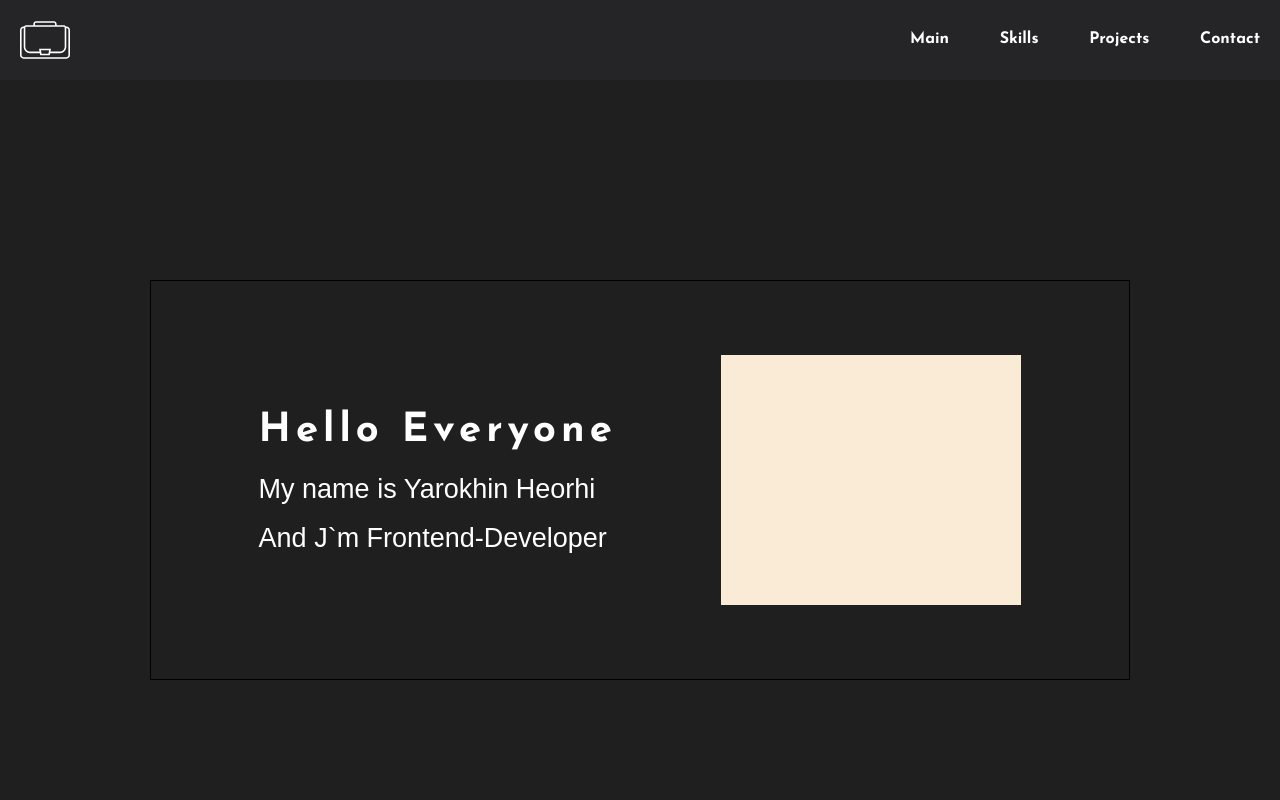
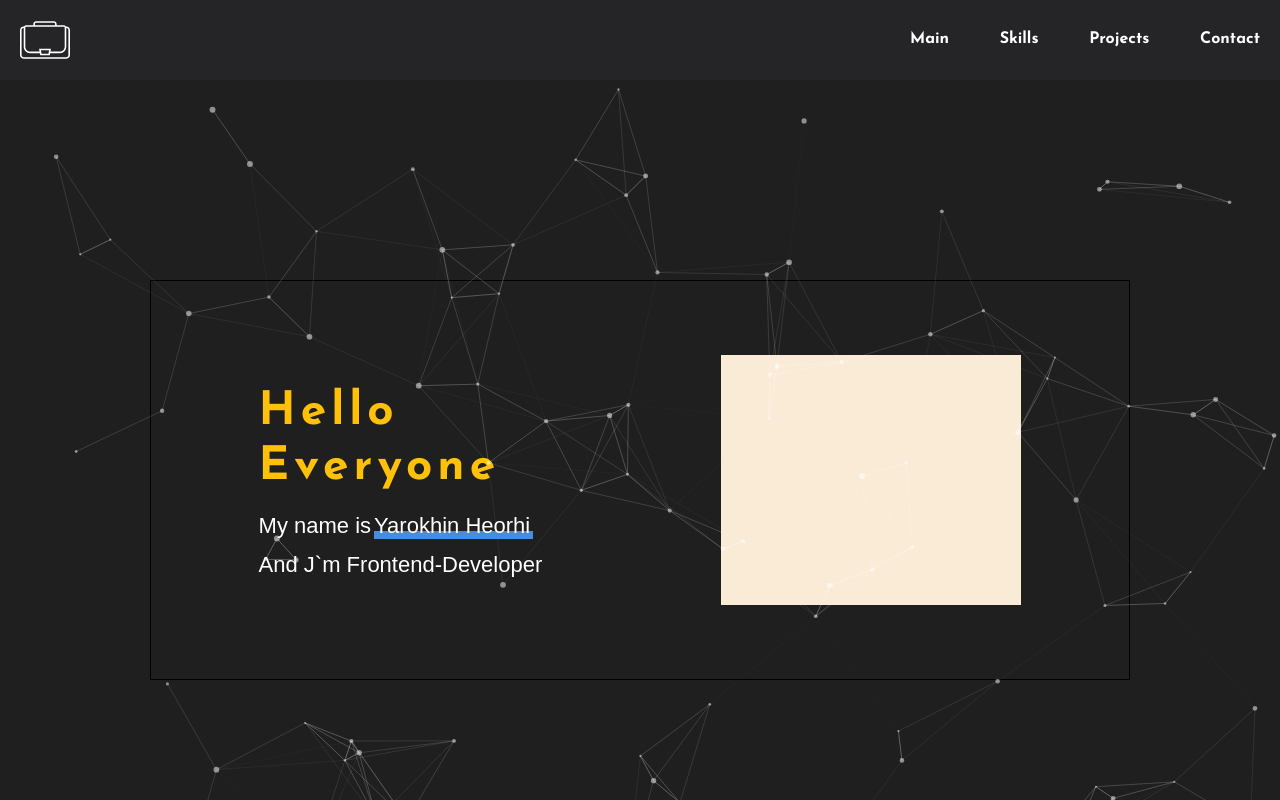
Before and after one commit to ErokhinHeorhii/Portfolio, a React (Create React App) app: page / in a window 1280 px wide. Shown: the top 800 px of the page. Built offline with nearby package versions, Linux system fonts and the light colour scheme; a web font is replaced by a local one.

Commit message:
feat: add Particle.jsx

```diff
--- a/package.json
+++ b/package.json
@@ -21,6 +21,7 @@
     "react-dom": "^18.2.0",
     "react-router-dom": "^6.6.1",
     "react-scripts": "5.0.1",
+    "react-tsparticles": "^2.9.3",
     "typescript": "^4.4.2",
     "web-vitals": "^2.1.0"
   },
@@ -47,5 +48,8 @@
       "last 1 firefox version",
       "last 1 safari version"
     ]
+  },
+  "devDependencies": {
+    "tsparticles": "^2.9.3"
   }
 }
--- a/src/common/components/title/Title.module.scss
+++ b/src/common/components/title/Title.module.scss
@@ -3,7 +3,7 @@
 .title {
   position: relative;
   margin: 5px 0 30px;
-  color: $textColor;
+  color: $textColorYellow;
   text-transform: capitalize;
   font: 500 36px/1.2 'Josefin Sans', sans-serif;
   letter-spacing: 5px;
--- a/src/common/style/sass/variables.scss
+++ b/src/common/style/sass/variables.scss
@@ -1,4 +1,5 @@
 $textColor: #fff;
+$textColorYellow:#ffc107;
 $primaryColor: #438de3;
 $backgroundColor:#252527;
 $backgroundNewColor: #1f1f20;
--- a/src/components/header/Header.module.scss
+++ b/src/components/header/Header.module.scss
@@ -25,7 +25,7 @@
     }
 
     .logo:hover {
-      fill: $primaryColor;
+      fill: $textColorYellow;
     }
   }
 
@@ -38,10 +38,6 @@
     display: none;
   }
 
-  .header {
-    /*width: 100%;*/
-  }
-
   .container {
     padding: 0 5px;
   }
--- a/src/components/main/Main.module.css
+++ /dev/null
@@ -1,65 +0,0 @@
-.wrapperMain {
-    height: 100vh;
-    background-color: #1f1f20;;
-}
-h1{
-    padding: 10px 0 10px;
-    color: #fff;
-    font: 700 40px/1.2 'Josefin Sans', sans-serif;
-    letter-spacing: 5px;
-    margin: 0;
-}
-.description {
-    width: 40%;
-}
-.title{
-    font-family:'Poppins', sans-serif;
-    font-size: 27px;
-    line-height: 1.8;
-    color: #fff;
-    margin: 0;
-    font-weight: 400;
-}
-.picture {
-    width: 300px;
-    height: 250px;
-    background-image: url('#');
-    background-color: antiquewhite;
-}
-
-@media screen and (max-width: 968px) {
-
-    .main {
-        width: calc(100% - 250px);
-        min-height: calc(100% - 300px);
-        flex-direction: column;
-        justify-content: space-evenly;
-    }
-
-    .description {
-        width: 90%;
-        text-align: center;
-    }
-
-    .picture {
-        max-width: 90%;
-        background-size: cover;
-
-    }
-
-}
-@media screen and (max-width: 768px) {
-
-    .main {
-        width: calc(100% - 25%);
-        min-height: calc(100% - 25%);
-
-    }
-}
-@media screen and (max-width: 515px) {
-
-    .main {
-        width: calc(100% - 10%);
-
-    }
-}
--- /dev/null
+++ b/src/components/main/Main.module.scss
@@ -0,0 +1,91 @@
+@import "../../common/style/sass/variables";
+
+.wrapperMain {
+  height: 100vh;
+  background-color: #1f1f20;
+  position: relative;
+}
+
+h1 {
+  padding: 10px 0 10px;
+  color: #ffc107;
+  font: 700 46px/1.2 'Josefin Sans', sans-serif;
+  letter-spacing: 5px;
+  margin: 0;
+}
+
+.description {
+  width: 40%;
+}
+
+.title {
+  font-family: 'Poppins', sans-serif;
+  font-size: 22px;
+  line-height: 1.8;
+  color: #fff;
+  margin: 0;
+  font-weight: 400;
+}
+
+.span {
+  position: relative;
+  display: inline-block;
+  padding-left: 3px;
+  z-index: 1;
+
+  &::before {
+    position: absolute;
+    content: "";
+    background: $primaryColor;
+    width: 100%;
+    height: 8px;
+    margin: 25px auto;
+    transition: .3s;
+    z-index: -1;
+  }
+}
+
+.picture {
+  width: 300px;
+  height: 250px;
+  background-image: url('#');
+  background-color: antiquewhite;
+}
+
+@media screen and (max-width: 968px) {
+
+  .main {
+    width: calc(100% - 250px);
+    min-height: calc(100% - 300px);
+    flex-direction: column;
+    justify-content: space-evenly;
+    position: relative;
+  }
+
+  .description {
+    width: 90%;
+    text-align: center;
+  }
+
+  .picture {
+    max-width: 90%;
+    background-size: cover;
+  }
+}
+
+@media screen and (max-width: 768px) {
+
+  .main {
+    width: calc(100% - 25%);
+    min-height: calc(100% - 25%);
+
+  }
+}
+
+@media screen and (max-width: 515px) {
+
+  .main {
+    width: calc(100% - 10%);
+
+  }
+}
--- a/src/components/main/Main.tsx
+++ b/src/components/main/Main.tsx
@@ -1,19 +1,25 @@
 import React from 'react';
-import s from "./Main.module.css"
-import   "../../App.css"
+import s from "./Main.module.scss"
+import "../../App.css"
 import classnames from 'classnames'
+import {Particle} from "../particle/Particle";
+
 
 function Main() {
     return (
         <div className={classnames(s.wrapperMain, 'wrapper')} id={'main'}>
-            <div className={classnames(s.main, 'container')}>
+            <Particle />
+            <div id="container" className={classnames(s.main, 'container')}>
                 <div className={s.description}>
                     <h1 className={s.h1}> Hello Everyone</h1>
-                    <div className={s.title}> My name is Yarokhin Heorhi</div>
+                    <div className={s.title}> My name is
+                        <span className={s.span}> Yarokhin Heorhi </span>
+                    </div>
                     <div className={s.title}> And J`m Frontend-Developer</div>
                 </div>
                 <div className={s.picture}></div>
             </div>
+
         </div>
 
     );
--- a/src/components/navbar/Navbar.module.scss
+++ b/src/components/navbar/Navbar.module.scss
@@ -16,7 +16,7 @@
       transition: .3s;
     }
     .navLink:hover {
-      color: $primaryColor;
+      color: $textColorYellow;
     }
   }
 
--- /dev/null
+++ b/src/components/particle/Particle.jsx
@@ -0,0 +1,93 @@
+import { loadFull } from "tsparticles";
+import Particles from "react-tsparticles";
+import React, {useCallback} from "react";
+import s from './Particle.module.scss'
+
+export const Particle = () => {
+    const particlesInit = useCallback(async engine => {
+        console.log(engine);
+        await loadFull(engine);
+    }, []);
+    const particlesLoaded = useCallback(async container => {
+        await console.log(container);
+    }, []);
+    return (
+        <div className={s.particleContainer}>
+        <Particles  init={particlesInit}
+                    loaded={particlesLoaded}
+                    className={s.particles}
+        options ={{
+            fpsLimit: 120,
+            interactivity: {
+                events: {
+                    onClick: {
+                        enable: true,
+                        mode: "push",
+                    },
+                    onHover: {
+                        enable: true,
+                        mode: "repulse",
+                    },
+                    resize: true,
+                },
+                modes: {
+                    push: {
+                        quantity: 4,
+                    },
+                    repulse: {
+                        distance: 200,
+                        duration: 0.4,
+                    },
+                },
+            },
+            particles: {
+                color: {
+                    value: "#ffffff",
+                },
+                links: {
+                    color: "#ffffff",
+                    distance: 150,
+                    enable: true,
+                    opacity: 0.2,
+                    width: 1,
+                },
+                collisions: {
+                    enable: true,
+                },
+                move: {
+                    directions: "none",
+                    enable: true,
+                    outModes: {
+                        default: "bounce",
+                    },
+                    random: false,
+                    speed: 1,
+                    straight: false,
+                },
+                number: {
+                    density: {
+                        enable: true,
+                        area: 800,
+                    },
+                    value: 80,
+                },
+                opacity: {
+                    value: 0.5,
+                },
+                shape: {
+                    type: "circle",
+                },
+                size: {
+                    value: { min: 1, max: 3 },
+                },
+            },
+            fullScreen: {
+                zIndex: 0,
+                enable: false,
+            },
+            detectRetina: true,
+            }
+        }/>
+    </div>)
+
+}
--- /dev/null
+++ b/src/components/particle/Particle.module.scss
@@ -0,0 +1,11 @@
+
+.particles {
+  position: absolute;
+  top: 0;
+  left: 0;
+  bottom: 0;
+  right: 0;
+  padding: 0;
+  margin: 0;
+  z-index: 0;
+}
```
Also changed, not shown: 1 other file (tests, documents, lock files or other folders).
